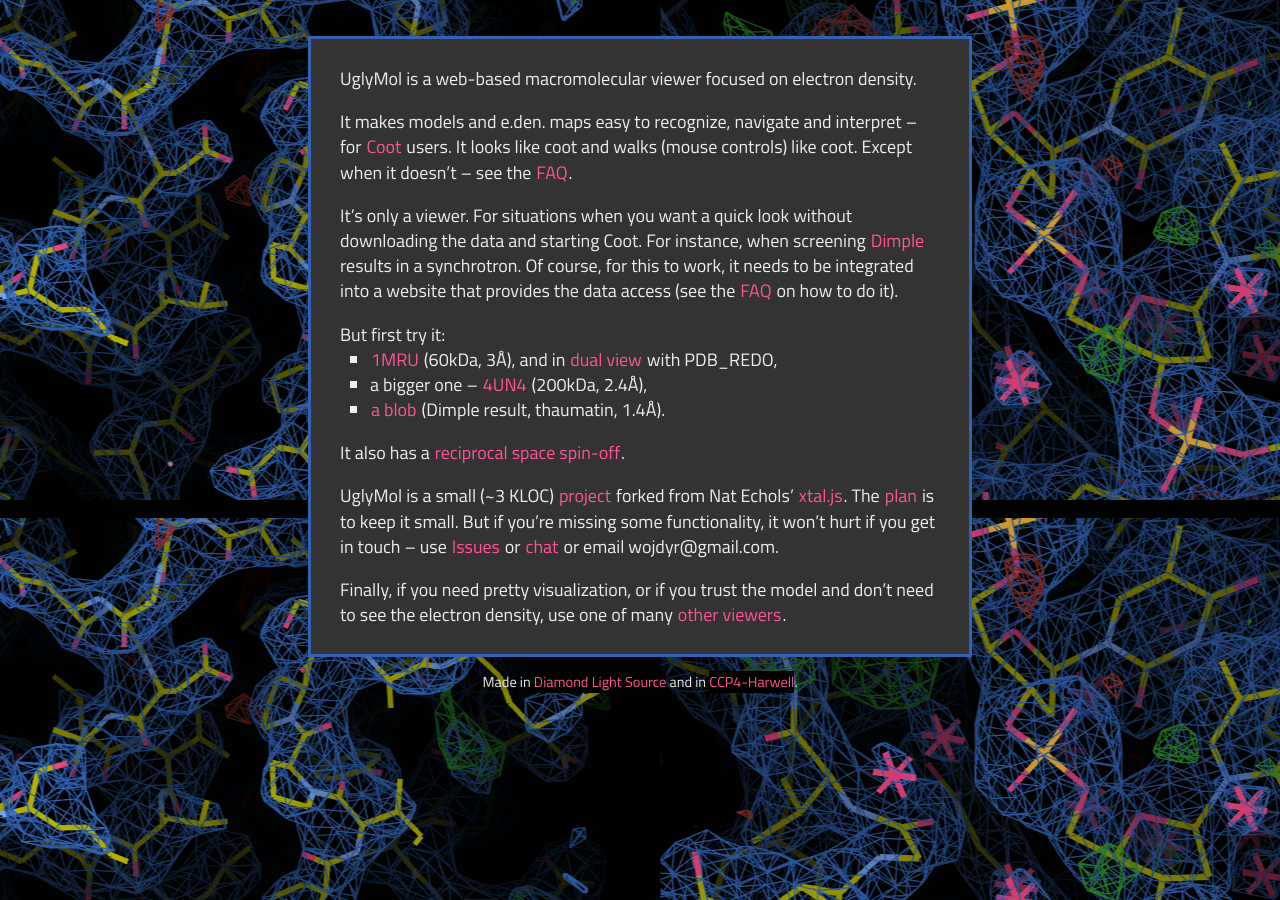
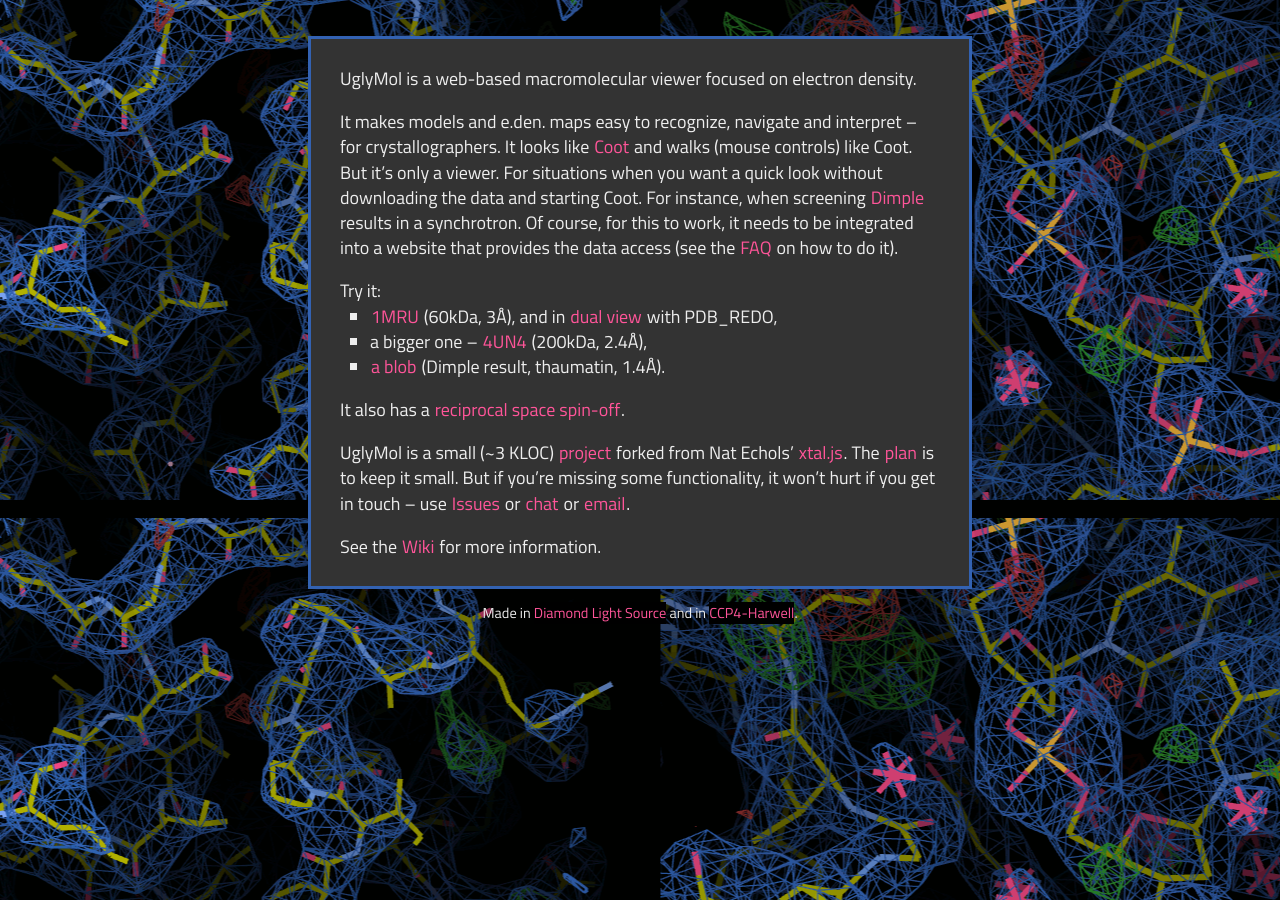
Before and after one commit to uglymol/uglymol.github.io, a Jekyll site: the page built from index.md, in a window 1280 px wide. Built offline with Jekyll 4.4.1, drawn with Linux system fonts in a browser that asks for light colours.

Commit message:
update index.md

```diff
--- a/index.md
+++ b/index.md
@@ -6,12 +6,10 @@
 UglyMol is a web-based macromolecular viewer focused on electron density.
 
 It makes models and e.den. maps easy to recognize, navigate and interpret --
-for [Coot](http://www2.mrc-lmb.cam.ac.uk/personal/pemsley/coot/) users.
-It looks like coot and walks (mouse controls) like coot.
-Except when it doesn't -- see the
-[FAQ](https://github.com/uglymol/uglymol/wiki).
-
-It's only a viewer. For situations when you want
+for crystallographers.
+It looks like [Coot](http://www2.mrc-lmb.cam.ac.uk/personal/pemsley/coot/)
+and walks (mouse controls) like Coot.
+But it's only a viewer. For situations when you want
 a quick look without downloading the data and starting Coot.
 For instance, when screening
 [Dimple](http://ccp4.github.io/dimple/) results in a synchrotron.
@@ -19,7 +17,7 @@
 that provides the data access
 (see the [FAQ](https://github.com/uglymol/uglymol/wiki) on how to do it).
 
-But first try it:
+Try it:
 
 - [1MRU](1mru.html) (60kDa, 3Å),
   and in [dual view](dual.html) with PDB_REDO,
@@ -36,9 +34,7 @@
 it won't hurt if you get in touch --
 use [Issues](https://github.com/uglymol/uglymol/issues)
 or [chat](https://gitter.im/ccp4/dimple)
-or email wojdyr@gmail.com.
+or [email](mailto:wojdyr@gmail.com).
 
-Finally, if you need pretty visualization,
-or if you trust the model and don't need to see the electron density,
-use one of many
-[other viewers](https://github.com/uglymol/uglymol/wiki/MolecularViewers).
+See the [Wiki](https://github.com/uglymol/uglymol/wiki)
+for more information.
```
